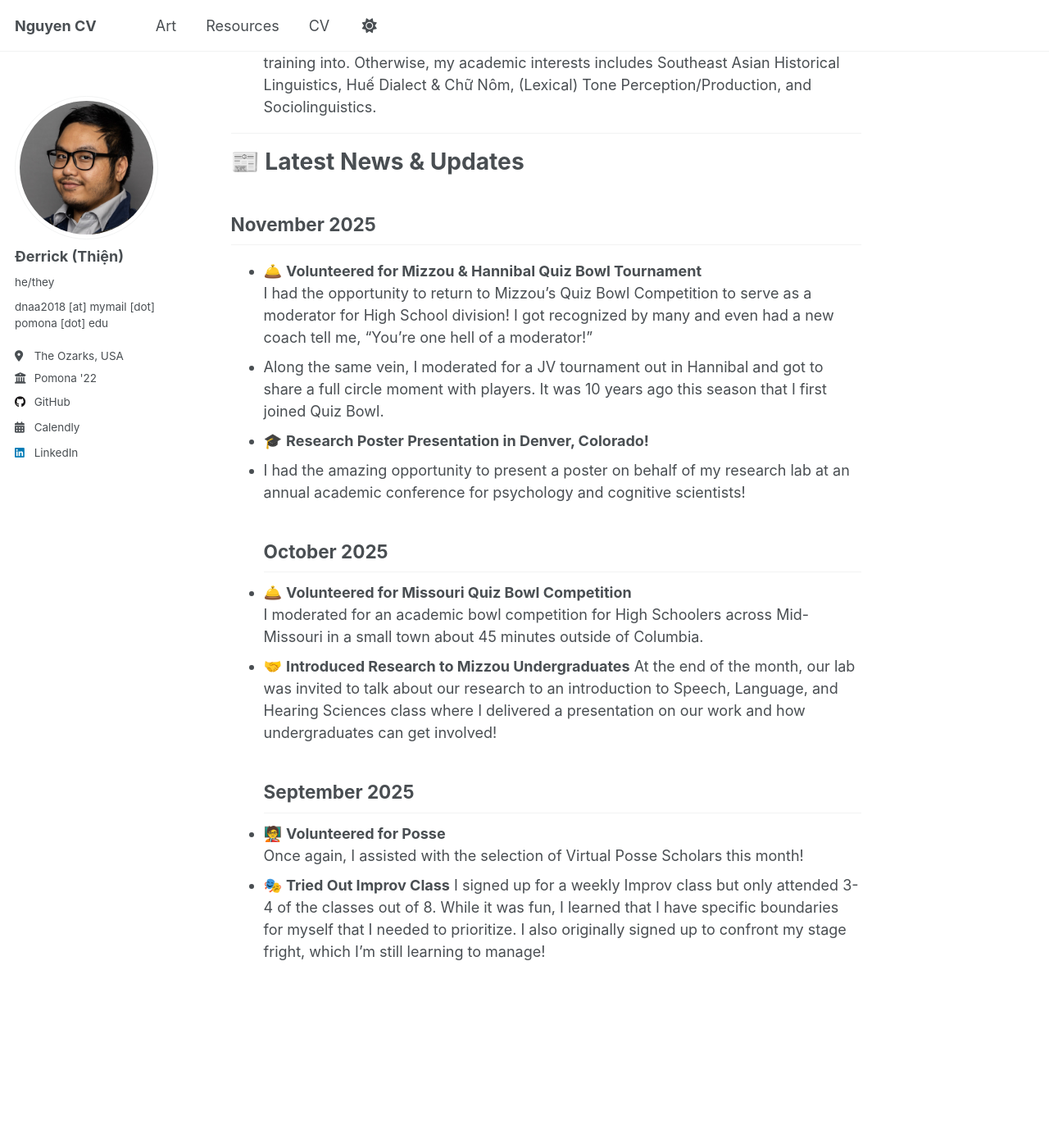
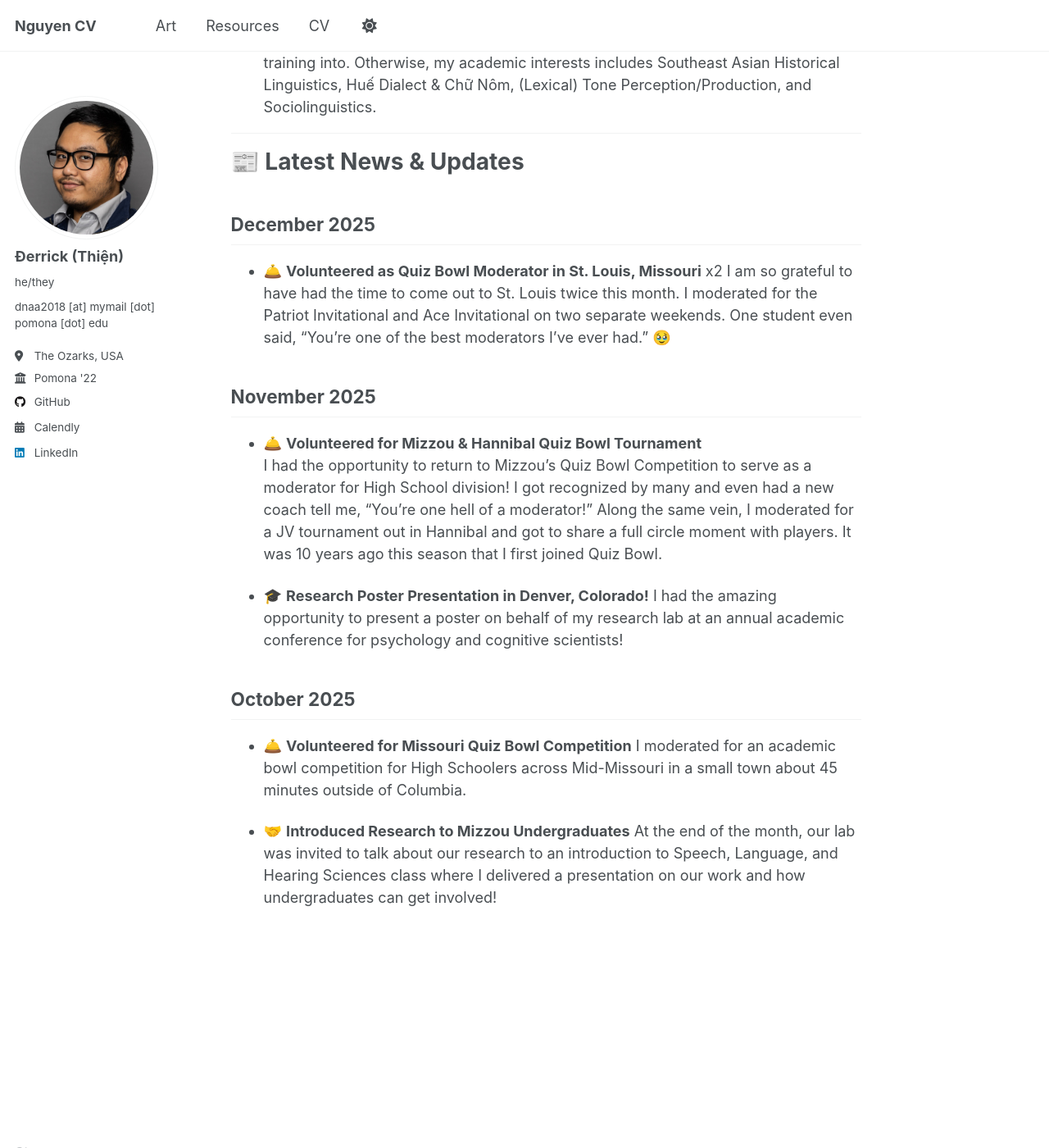
Before and after one commit to thienderrick/thienderrick.github.io, a Jekyll site: the page built from _pages/about.md, in a window 1280 px wide and 1400 px high, scrolled down 886 px. Shown: the whole window at 82% size. Built offline with Jekyll 4.4.1, drawn with Linux system fonts in a browser that asks for light colours.

Commit message:
Update latest news and volunteer experiences

```diff
--- a/_pages/about.md
+++ b/_pages/about.md
@@ -23,20 +23,23 @@ I completed my secondary education at a 🎓 multicultural public high school
 
 # 📰 Latest News & Updates
 
+## December 2025
+- 🛎️ **Volunteered as Quiz Bowl Moderator in St. Louis, Missouri** x2
+	I am so grateful to have had the time to come out to St. Louis twice this month. I moderated for the Patriot Invitational and Ace Invitational on two separate weekends. One student even said, "You're one of the best moderators I've ever had." 🥹
+
 
 ## November 2025
 - 🛎️ **Volunteered for Mizzou & Hannibal Quiz Bowl Tournament**
-  I had the opportunity to return to Mizzou's Quiz Bowl Competition to serve as a moderator for High School division! I got recognized by many and even had a new coach tell me, "You're one hell of a moderator!"
-- Along the same vein, I moderated for a JV tournament out in Hannibal and got to share a full circle moment with players. It was 10 years ago this season that I first joined Quiz Bowl.
+	I had the opportunity to return to Mizzou's Quiz Bowl Competition to serve as a moderator for High School division! I got recognized by many and even had a new coach tell me, "You're one hell of a moderator!"
+	Along the same vein, I moderated for a JV tournament out in Hannibal and got to share a full circle moment with players. It was 10 years ago this season that I first joined Quiz Bowl.
+
 - 🎓 **Research Poster Presentation in Denver, Colorado!**
-- I had the amazing opportunity to present a poster on behalf of my research lab at an annual academic conference for psychology and cognitive scientists!
+	I had the amazing opportunity to present a poster on behalf of my research lab at an annual academic conference for psychology and cognitive scientists!
+
+
 ## October 2025
 - 🛎️ **Volunteered for Missouri Quiz Bowl Competition**
-  I moderated for an academic bowl competition for High Schoolers across Mid-Missouri in a small town about 45 minutes outside of Columbia.
+	I moderated for an academic bowl competition for High Schoolers across Mid-Missouri in a small town about 45 minutes outside of Columbia.
+
 -  🤝 **Introduced Research to Mizzou Undergraduates**
-  At the end of the month, our lab was invited to talk about our research to an introduction to Speech, Language, and Hearing Sciences class where I delivered a presentation on our work and how undergraduates can get involved!
-## September 2025
-- 🧑‍🏫 **Volunteered for Posse**
-  Once again, I assisted with the selection of Virtual Posse Scholars this month!
-- 🎭 **Tried Out Improv Class**
-  I signed up for a weekly Improv class but only attended 3-4 of the classes out of 8. While it was fun, I learned that I have specific boundaries for myself that I needed to prioritize. I also originally signed up to confront my stage fright, which I'm still learning to manage!
+	At the end of the month, our lab was invited to talk about our research to an introduction to Speech, Language, and Hearing Sciences class where I delivered a presentation on our work and how undergraduates can get involved!
```
